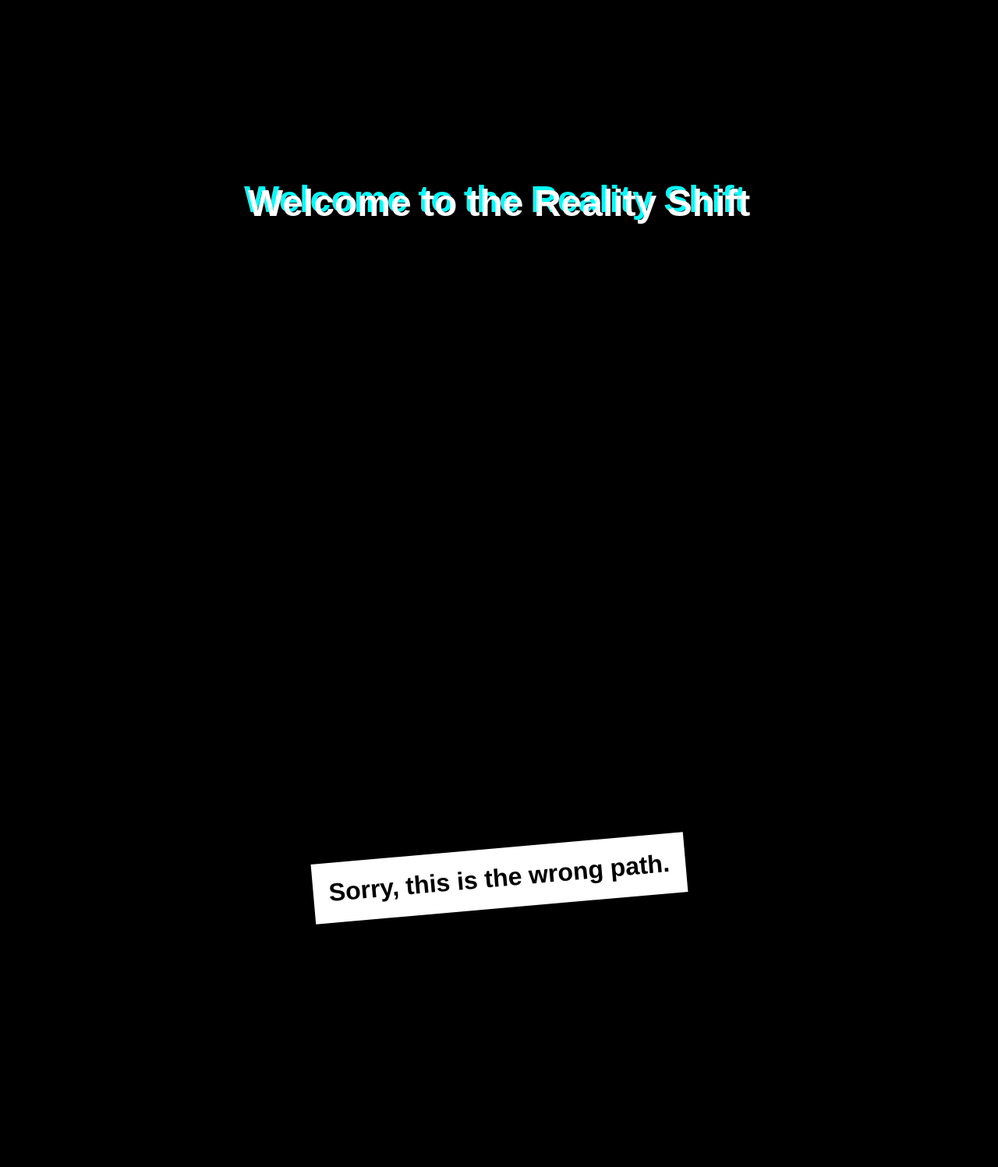
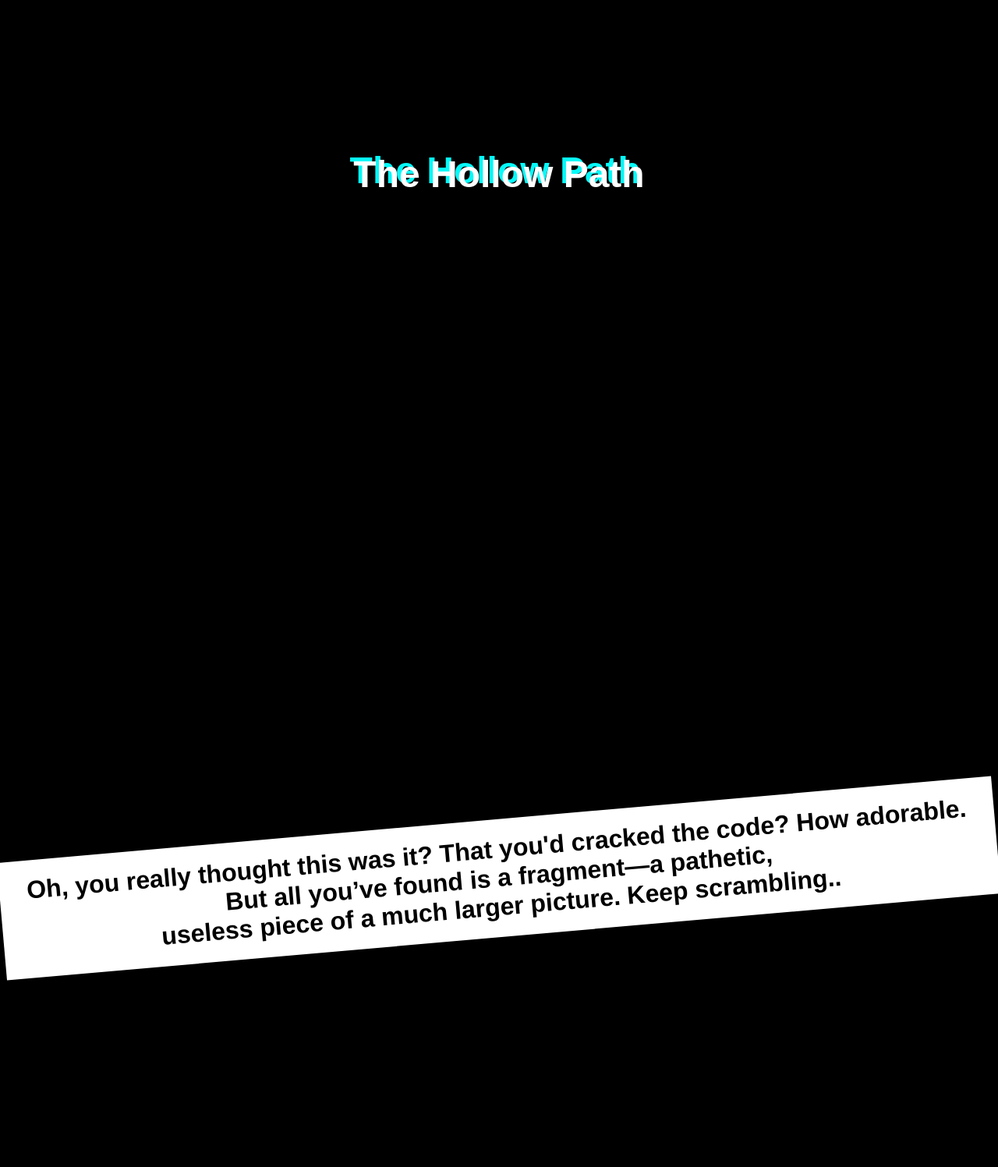
Before and after one commit to omega-mirage/endpoint-hustle, a Flask app: page /REALITY-SHIFT in a window 1280 px wide. Shown: the part 901-2398 px from the top of the page at 78% size. Run offline with Flask 3, Linux system fonts and the light colour scheme.

Commit message:
Update reality_shift.html

```diff
--- a/templates/reality_shift.html
+++ b/templates/reality_shift.html
@@ -54,8 +54,8 @@
 </head>
 <body>
     <div class="container">
-        <div class="glitch">Welcome to the Reality Shift</div>
-        <div class="message">Sorry, this is the wrong path.</div>
+        <div class="glitch">The Hollow Path</div>
+        <div class="message">Oh, you really thought this was it? That you'd cracked the code? How adorable. But all you’ve found is a  fragment—a pathetic,<br> useless piece of a much larger picture. Keep scrambling..</div>
     </div>
 </body>
 </html>
```
